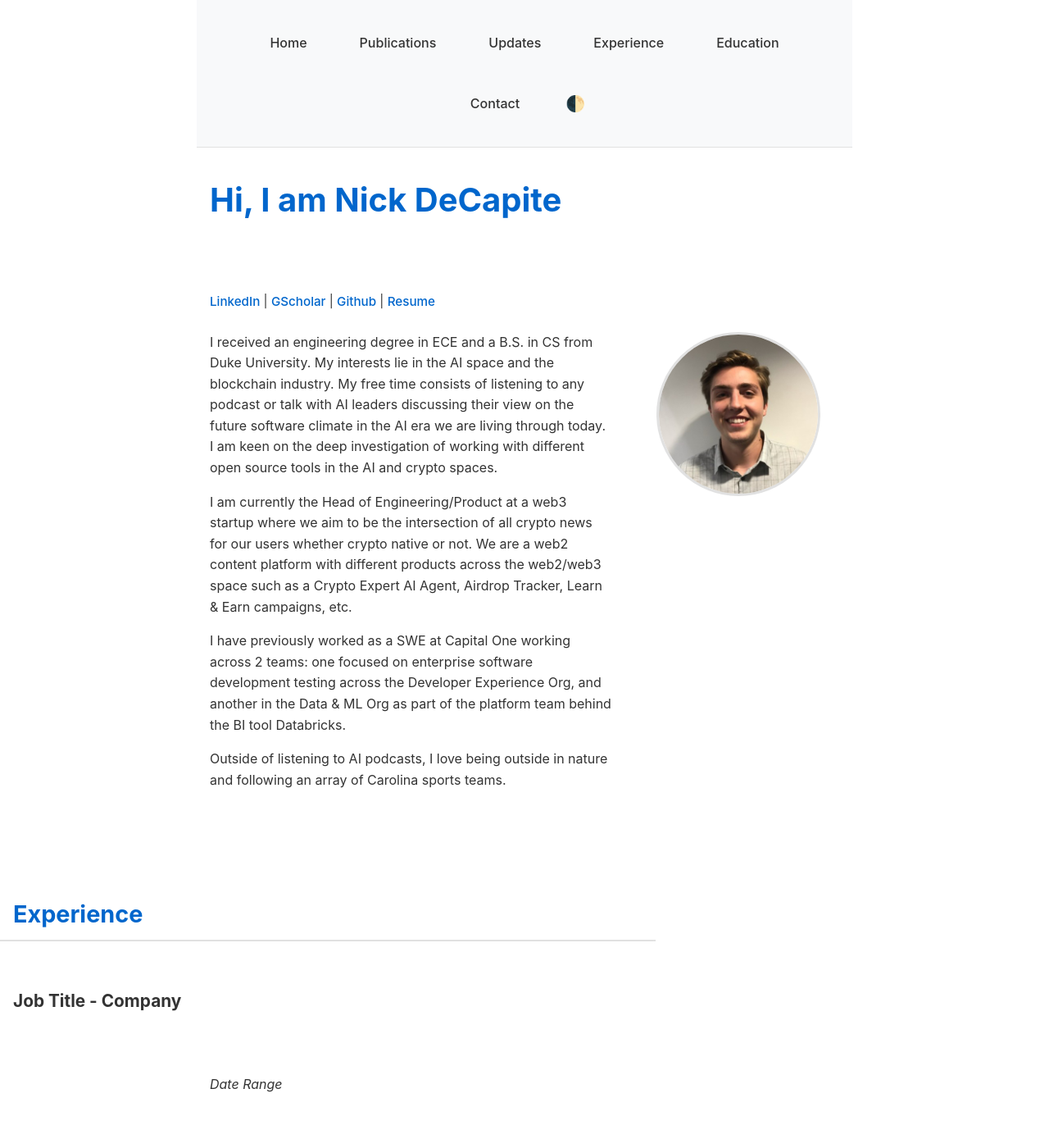
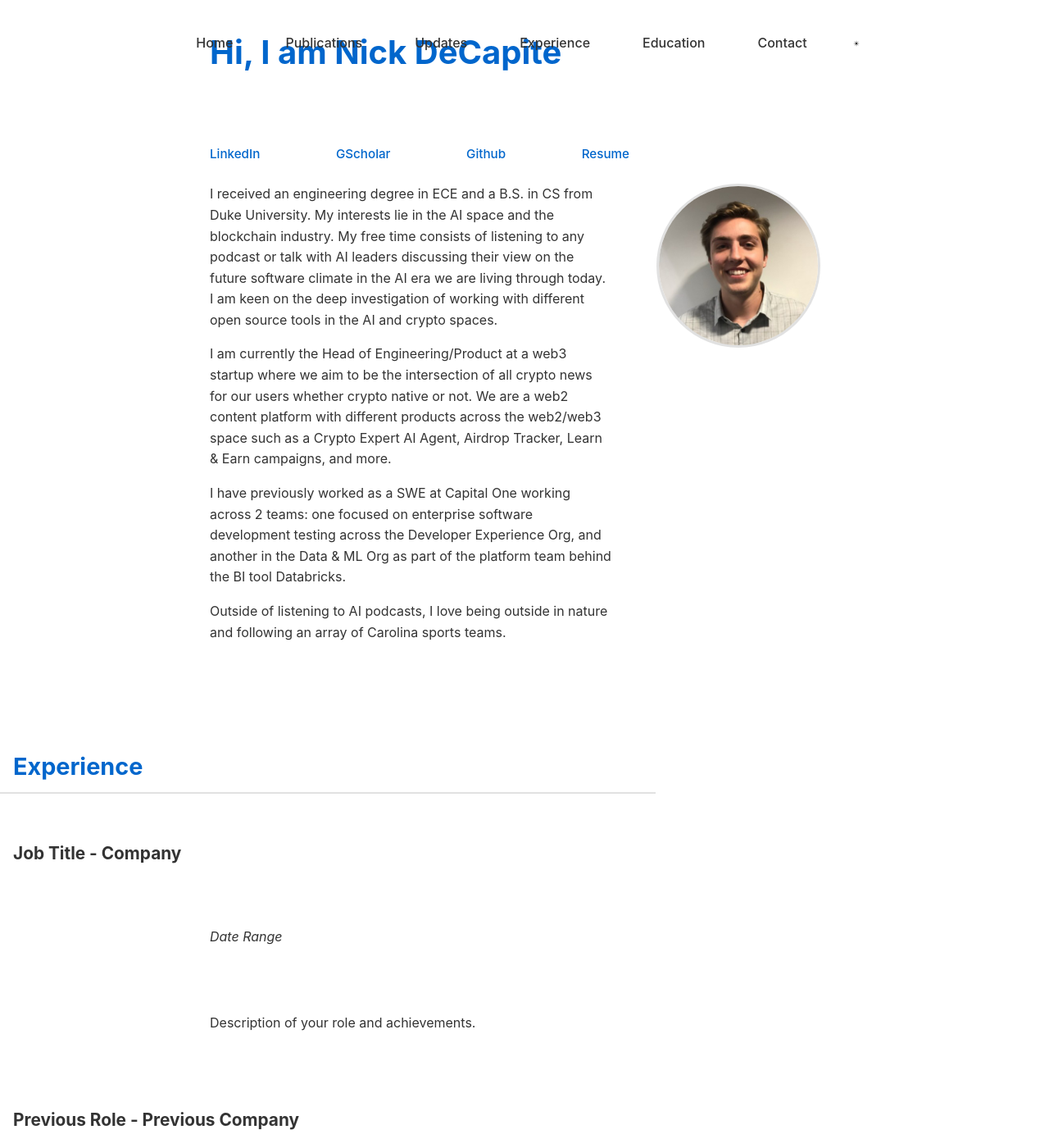
Before and after one commit to defidecap/defidecap.github.io, a Jekyll site: the page built from index.md, in a window 1280 px wide and 1400 px high. Shown: the whole window at 82% size. Built offline with Jekyll 4.4.1, drawn with Linux system fonts in a browser that asks for light colours.

Commit message:
some minor changes

```diff
--- a/_layouts/default.html
+++ b/_layouts/default.html
@@ -8,10 +8,22 @@
 </head>
 <body>
     <nav>
-        {% for item in site.navigation %}
-        <a href="{{ item.url }}">{{ item.title }}</a>
-        {% endfor %}
-        <button id="theme-toggle">🌓</button>
+        <button class="menu-toggle" id="menu-toggle">
+            <svg viewBox="0 0 24 24">
+                <path d="M3 6h18v2H3V6zm0 5h18v2H3v-2zm0 5h18v2H3v-2z"/>
+            </svg>
+        </button>
+
+        <div class="nav-links" id="nav-links">
+            {% for item in site.navigation %}
+            <a href="{{ item.url }}">{{ item.title }}</a>
+            {% endfor %}
+            <button id="theme-toggle">
+                <svg viewBox="0 0 24 24">
+                    <path d="M12 2.25a.75.75 0 01.75.75v2.25a.75.75 0 01-1.5 0V3a.75.75 0 01.75-.75zM7.5 12a4.5 4.5 0 119 0 4.5 4.5 0 01-9 0zM18.894 6.166a.75.75 0 00-1.06-1.06l-1.591 1.59a.75.75 0 101.06 1.061l1.591-1.59zM21.75 12a.75.75 0 01-.75.75h-2.25a.75.75 0 010-1.5H21a.75.75 0 01.75.75zM17.834 18.894a.75.75 0 001.06-1.06l-1.59-1.591a.75.75 0 10-1.061 1.06l1.59 1.591zM12 18a.75.75 0 01.75.75V21a.75.75 0 01-1.5 0v-2.25A.75.75 0 0112 18zM7.758 17.303a.75.75 0 00-1.061-1.06l-1.591 1.59a.75.75 0 001.06 1.061l1.591-1.59zM6 12a.75.75 0 01-.75.75H3a.75.75 0 010-1.5h2.25A.75.75 0 016 12zM6.697 7.757a.75.75 0 001.06-1.06l-1.59-1.591a.75.75 0 00-1.061 1.06l1.59 1.591z"/>
+                </svg>
+            </button>
+        </div>
     </nav>
 
     {{ content }}
--- a/assets/css/style.css
+++ b/assets/css/style.css
@@ -32,16 +32,18 @@
 
 /* Navigation */
 nav {
-    background: var(--nav-bg);
+    background: transparent;
     padding: 1rem;
-    position: sticky;
+    position: absolute;
     top: 0;
+    left: 0;
+    right: 0;
     z-index: 100;
-    border-bottom: 1px solid var(--border-color);
     display: flex;
     justify-content: center;
     gap: 2rem;
     flex-wrap: wrap;
+    transition: all 0.3s ease;
 }
 
 nav a {
@@ -61,15 +63,59 @@
 #theme-toggle {
     background: none;
     border: none;
-    font-size: 1.2rem;
+    cursor: pointer;
+    padding: 0.5rem;
+    border-radius: 0.25rem;
+    transition: background-color 0.2s;
+    width: 24px;
+    height: 24px;
+    display: flex;
+    align-items: center;
+    justify-content: center;
+}
+
+#theme-toggle:hover {
+    background-color: var(--border-color);
+}
+
+#theme-toggle svg {
+    width: 20px;
+    height: 20px;
+    fill: var(--text-color);
+    transition: fill 0.3s ease;
+}
+
+/* Mobile menu toggle */
+.menu-toggle {
+    display: none;
+    background: none;
+    border: none;
     cursor: pointer;
     padding: 0.5rem;
     border-radius: 0.25rem;
     transition: background-color 0.2s;
 }
 
-#theme-toggle:hover {
+.menu-toggle:hover {
     background-color: var(--border-color);
+}
+
+.menu-toggle svg {
+    width: 24px;
+    height: 24px;
+    fill: var(--text-color);
+}
+
+.nav-links {
+    display: flex;
+    gap: 2rem;
+    align-items: center;
+}
+
+/* Hidden nav state */
+nav.hidden {
+    transform: translateY(-100%);
+    opacity: 0;
 }
 
 /* Main content */
@@ -134,6 +180,9 @@
     font-size: 0.95rem;
     color: var(--text-color);
     width: 66.67%; /* Match the flex: 2 ratio of intro-text */
+    display: flex;
+    justify-content: space-between;
+    align-items: center;
 }
 
 .social-links a {
@@ -177,10 +226,35 @@
 
 /* Responsive */
 @media (max-width: 768px) {
+    .menu-toggle {
+        display: block;
+    }
+
+    .nav-links {
+        display: none;
+        flex-direction: column;
+        position: absolute;
+        top: 100%;
+        left: 0;
+        right: 0;
+        background: var(--bg-color);
+        border: 1px solid var(--border-color);
+        border-radius: 0.5rem;
+        padding: 1rem;
+        gap: 1rem;
+        box-shadow: 0 4px 6px rgba(0, 0, 0, 0.1);
+    }
+
+    .nav-links.open {
+        display: flex;
+    }
+
     nav {
-        flex-direction: column;
-        text-align: center;
-        gap: 1rem;
+        justify-content: space-between;
+        align-items: center;
+        background: var(--bg-color);
+        border-bottom: 1px solid var(--border-color);
+        position: relative;
     }
 
     h1 {
@@ -209,4 +283,9 @@
         width: 150px;
         height: 150px;
     }
+
+    .social-links {
+        width: 100%;
+        justify-content: space-around;
+    }
 }
--- a/assets/js/main.js
+++ b/assets/js/main.js
@@ -2,6 +2,9 @@
 document.addEventListener('DOMContentLoaded', function() {
     const themeToggle = document.getElementById('theme-toggle');
     const body = document.body;
+    const nav = document.querySelector('nav');
+    const menuToggle = document.getElementById('menu-toggle');
+    const navLinks = document.getElementById('nav-links');
 
     // Check for saved theme preference or default to light
     const savedTheme = localStorage.getItem('theme') || 'light';
@@ -15,6 +18,30 @@
         localStorage.setItem('theme', newTheme);
     });
 
+    // Mobile menu toggle
+    menuToggle.addEventListener('click', function() {
+        navLinks.classList.toggle('open');
+    });
+
+    // Hide nav on scroll past intro section
+    let lastScrollTop = 0;
+    window.addEventListener('scroll', function() {
+        const scrollTop = window.pageYOffset || document.documentElement.scrollTop;
+        const introSection = document.querySelector('.intro-section');
+
+        if (introSection) {
+            const introBottom = introSection.offsetTop + introSection.offsetHeight;
+
+            if (scrollTop > introBottom) {
+                nav.classList.add('hidden');
+            } else {
+                nav.classList.remove('hidden');
+            }
+        }
+
+        lastScrollTop = scrollTop;
+    });
+
     // Smooth scrolling for navigation links
     document.querySelectorAll('nav a[href^="#"]').forEach(anchor => {
         anchor.addEventListener('click', function (e) {
@@ -26,6 +53,8 @@
                     block: 'start'
                 });
             }
+            // Close mobile menu after clicking a link
+            navLinks.classList.remove('open');
         });
     });
 });
--- a/index.md
+++ b/index.md
@@ -8,9 +8,9 @@
 <div class="intro-section">
   <div class="intro-content">
     <div class="social-links">
-      <a href="https://www.linkedin.com/in/nick-decapite-b6aa80168/" target="_blank">LinkedIn</a> |
-      <a href="https://scholar.google.com/citations?user=JtElLZ0AAAAJ&hl=en" target="_blank">GScholar</a> |
-      <a href="https://github.com/defidecap" target="_blank">Github</a> |
+      <a href="https://www.linkedin.com/in/nick-decapite-b6aa80168/" target="_blank">LinkedIn</a>
+      <a href="https://scholar.google.com/citations?user=JtElLZ0AAAAJ&hl=en" target="_blank">GScholar</a>
+      <a href="https://github.com/defidecap" target="_blank">Github</a>
       <a href="https://docs.google.com/document/d/1OYCu1QVCwmgl6nlTKb8HJZMpKe9EznShj51Efl9AUq8/edit?usp=sharing" target="_blank">Resume</a>
     </div>
 
@@ -18,7 +18,7 @@
       <div class="intro-text">
         <p>I received an engineering degree in ECE and a B.S. in CS from Duke University. My interests lie in the AI space and the blockchain industry. My free time consists of listening to any podcast or talk with AI leaders discussing their view on the future software climate in the AI era we are living through today. I am keen on the deep investigation of working with different open source tools in the AI and crypto spaces.</p>
 
-        <p>I am currently the Head of Engineering/Product at a web3 startup where we aim to be the intersection of all crypto news for our users whether crypto native or not. We are a web2 content platform with different products across the web2/web3 space such as a Crypto Expert AI Agent, Airdrop Tracker, Learn & Earn campaigns, etc.</p>
+        <p>I am currently the Head of Engineering/Product at a web3 startup where we aim to be the intersection of all crypto news for our users whether crypto native or not. We are a web2 content platform with different products across the web2/web3 space such as a Crypto Expert AI Agent, Airdrop Tracker, Learn & Earn campaigns, and more.</p>
 
         <p>I have previously worked as a SWE at Capital One working across 2 teams: one focused on enterprise software development testing across the Developer Experience Org, and another in the Data & ML Org as part of the platform team behind the BI tool Databricks. </p>
 
```
